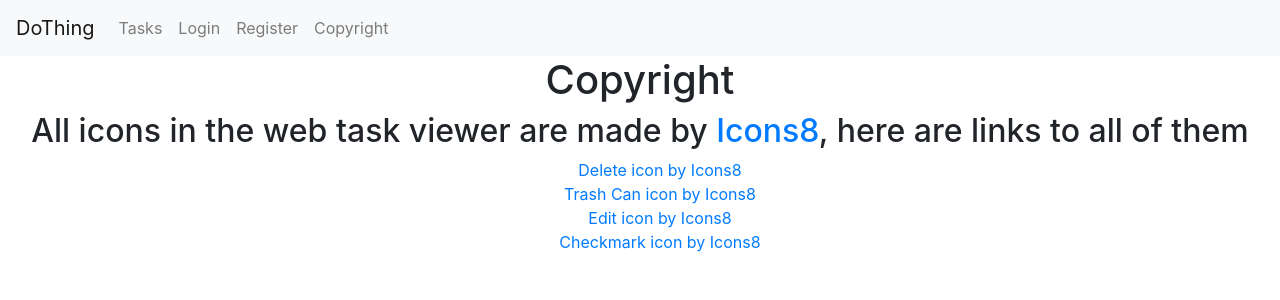
After one commit to Bwc9876/DoThingWeb, a Django app: page /copyright in a window 1280 px wide. The commit adds this page. Shown: the top 300 px of the page. Run offline with Django 3.2, Linux system fonts and the light colour scheme; some libraries are stand-ins or nearby versions.

Commit message:
Made Copyright Page

```diff
--- a/DoThingWeb/urls.py
+++ b/DoThingWeb/urls.py
@@ -22,4 +22,5 @@ urlpatterns = [
 	path('users/', include('Users.urls')),
     path('admin/', admin.site.urls),
 	path('', Home_Views.Home, name='home'),
+	path('copyright', Home_Views.Copyright, name='copyright'),
 ]
--- /dev/null
+++ b/Home/templates/copyright.html
@@ -0,0 +1,14 @@
+{% extends 'base.html' %} {%block content%}
+
+<h1 style="text-align:center">Copyright</h1>
+
+<h2 style="text-align:center"> All icons in the web task viewer are made by <a href="https://icons8.com/">Icons8</a>, here are links to all of them </h2>
+
+<ul style="text-align:center; list-style-type:none;">
+	<li><a href="https://icons8.com/icon/1NVn5K29mOSz/delete">Delete icon by Icons8</a></li>
+	<li><a href="https://icons8.com/icon/83219/trash-can">Trash Can icon by Icons8</a></li>
+	<li><a href="https://icons8.com/icon/86376/edit">Edit icon by Icons8</a></li>
+	<li><a href="https://icons8.com/icon/82817/checkmark">Checkmark icon by Icons8</a></li>
+</ul>
+
+{% endblock %}
--- a/Home/views.py
+++ b/Home/views.py
@@ -2,3 +2,6 @@ from django.shortcuts import render
 
 def Home(request):
 	return render(request, 'home.html')
+
+def Copyright(request):
+	return render(request, 'copyright.html')
--- a/Tasks/templates/base.html
+++ b/Tasks/templates/base.html
@@ -24,6 +24,9 @@
 	<li class="nav-item">
         <a class="nav-link" href="/users/register">Register</a>
     </li>
+	<li class="nav-item">
+        <a class="nav-link" href="/copyright">Copyright</a>
+    </li>
 	</ul>
 </div>
 </nav>
```
